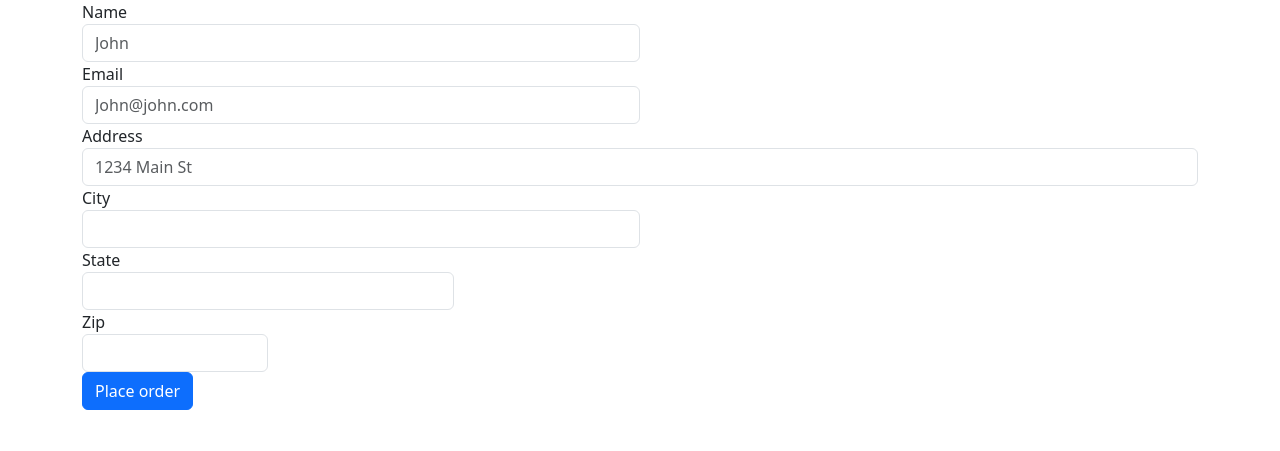
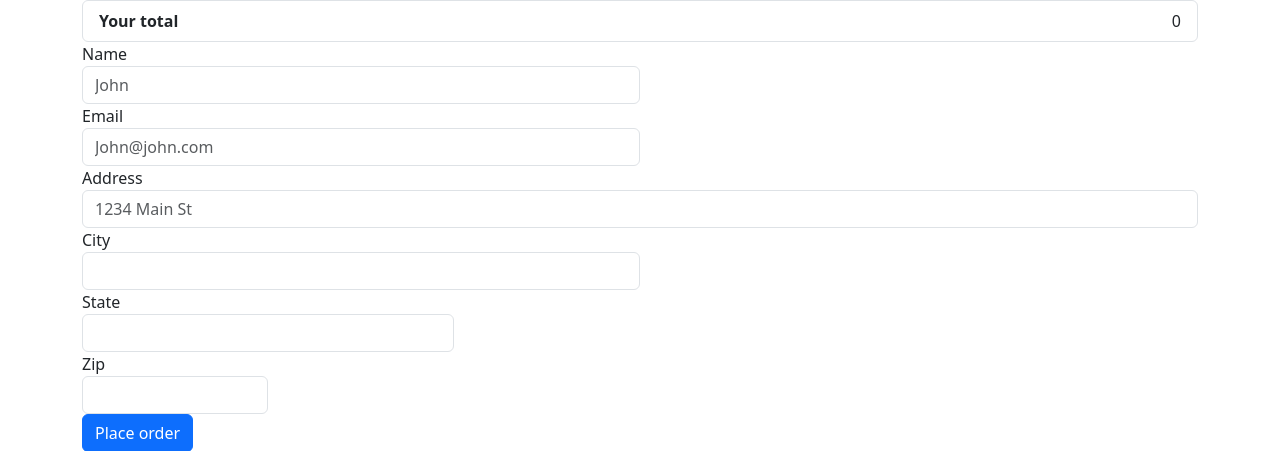
Before and after one commit to nickitque/Project2_Ecomm_site, a Django app: page /checkout/ in a window 1280 px wide. Shown: the top 451 px of the page. Run offline with Django 5.2, Linux system fonts and the light colour scheme; some libraries are stand-ins or nearby versions.

Commit message:
Added calculating the total price at checkout page

```diff
--- a/ecomsite/shop/templates/checkout.html
+++ b/ecomsite/shop/templates/checkout.html
@@ -22,6 +22,7 @@
         <div class="col-md-12">
         <form method="POST">
             {% csrf_token %}
+            <input type="hidden" id="items" name="items">
   <div class="form-row">
     <div class="form-group col-md-6">
       <label for="inputEmail4">Name</label>
@@ -57,6 +58,7 @@
     </div>
 </body>
 <script type="text/javascript">
+
 if(localStorage.getItem('cart')==null){
     var cart = {};
 }
@@ -65,13 +67,23 @@ else{
     cart = JSON.parse(localStorage.getItem('cart'));
 }
 
+let total = 0;
+
 for(item in cart){
     let name = cart[item][1];
     let quantity = cart[item][0];
+    let price = cart[item][2];
+    total = total + cart[item][2];
 
-    itemString = `<li class='list-group-item'>${name}-${quantity}</li>`
+
+    itemString = `<li class='list-group-item'><span class="">${quantity}</span> ${name} <span class="">${price}</span></li>`
     $('#item_list').append(itemString);
+}
+totalPrice = `<li class='list-group-item d-flex justify-content-between aling-items-center'><b>Your total</b>
+${total}</li>`
+$('#item_list').append(totalPrice);
 
-}
+$('#items').val(JSON.stringify(cart));
+
 </script>
 </html>
--- a/ecomsite/shop/views.py
+++ b/ecomsite/shop/views.py
@@ -26,6 +26,7 @@ def detail(request, id):
 
 def checkout(request):
     if request.method == "POST":
+        items = request.POST.get('items', "")
         name = request.POST.get('name', "")
         email = request.POST.get('email', "")
         address = request.POST.get('address', "")
@@ -33,7 +34,7 @@ def checkout(request):
         state = request.POST.get('state', "")
         zipcode = request.POST.get('zipcode', "")
 
-        order = Order(name=name, email=email, address=address, city=city, state=state, zipcode=zipcode)
+        order = Order(items=items, name=name, email=email, address=address, city=city, state=state, zipcode=zipcode)
         order.save()
 
     return render(request, 'checkout.html')
```
Also changed, not shown: ecomsite/shop/templates/index.html (+5 -4 lines), ecomsite/db.sqlite3.
